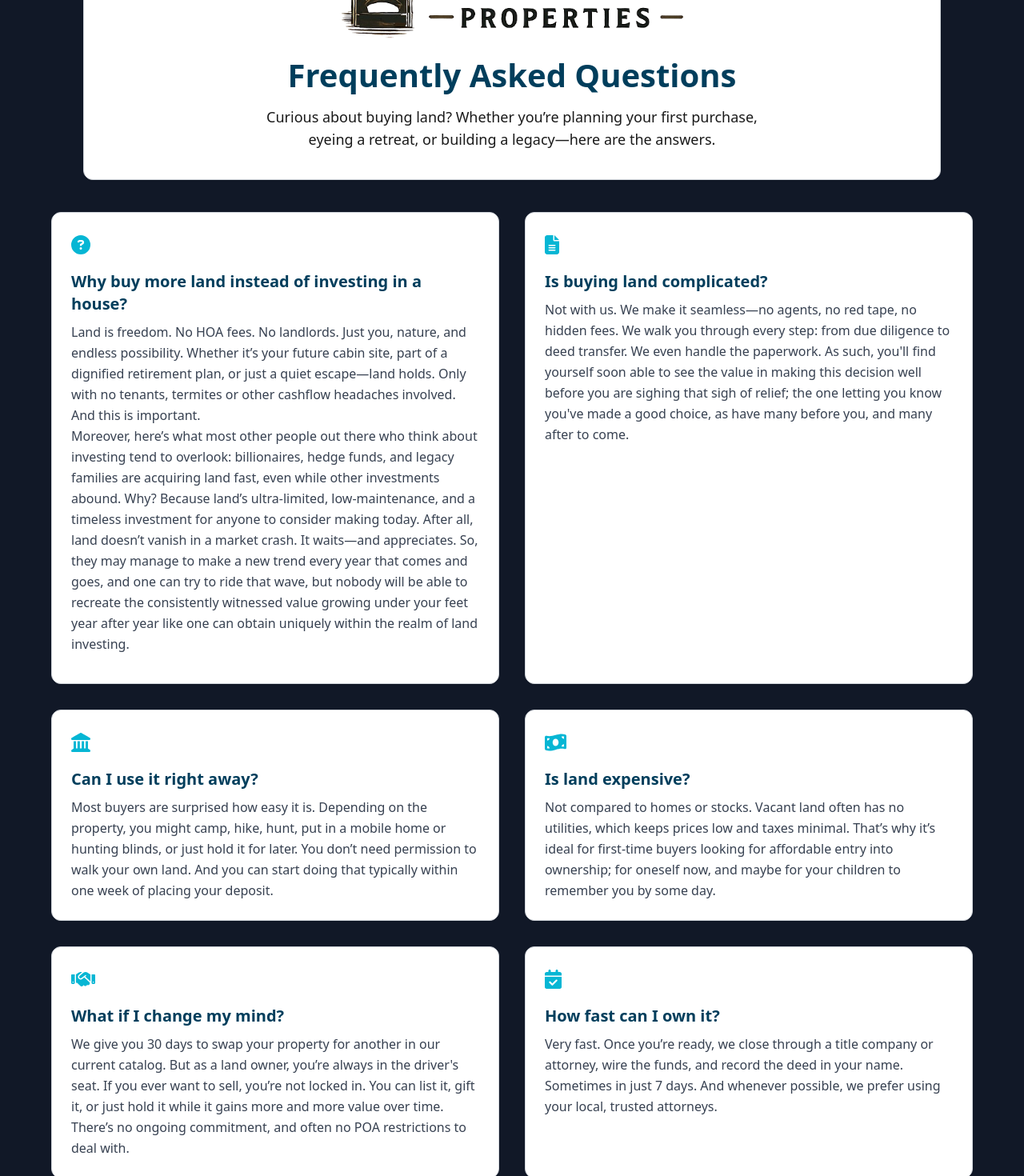
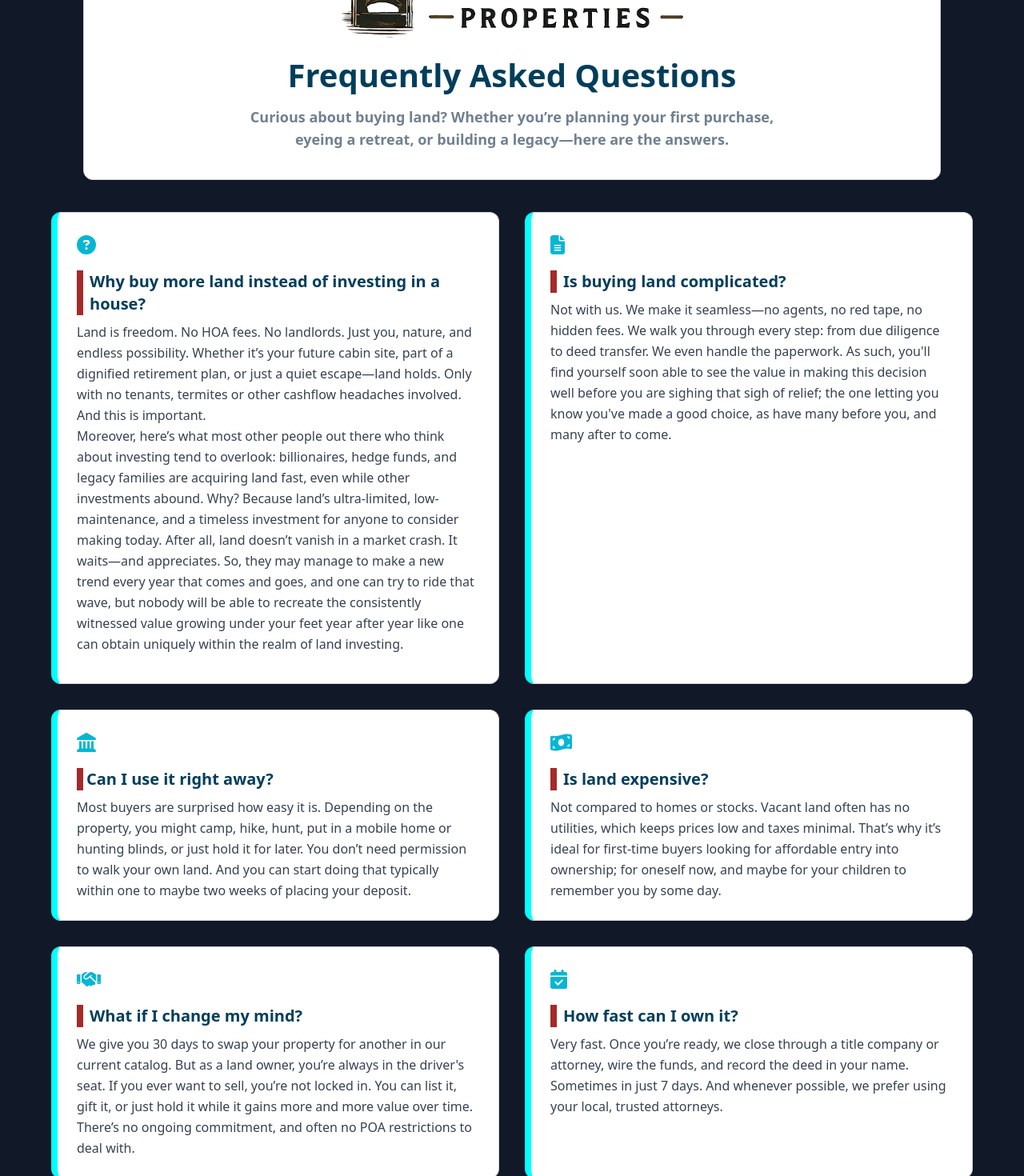
Before and after one commit to nyteksf/covered-bridge-seller-page, a React (Vite) app: page /faq in a window 1280 px wide. Shown: the part 120-1590 px from the top of the page at 80% size. Built offline with nearby package versions, Linux system fonts and the light colour scheme.

Commit message:
update faqpage

```diff
--- a/src/pages/FaqPage.jsx
+++ b/src/pages/FaqPage.jsx
@@ -80,7 +80,7 @@ const FaqPage = () => {
               <h1 className="text-[2rem] md:text-[2.5rem] font-bold text-[#003e5c] mt-4">
                 Frequently Asked Questions
               </h1>
-              <p className="text-lg mt-2 max-w-2xl mx-auto text-[#1a1a1a]">
+              <p className="text-lg mt-2 max-w-2xl mx-auto text-[slategray] font-semibold">
                 Curious about buying land? Whether you’re planning your first
                 purchase, eyeing a retreat, or building a legacy—here are the
                 answers.
@@ -88,11 +88,11 @@ const FaqPage = () => {
             </header>
 
             <section className="grid grid-cols-1 md:grid-cols-2 gap-8">
-              <article className="bg-white p-6 pb-9 rounded-xl border border-gray-300 shadow-sm">
+              <article className="bg-white p-6 pb-9 rounded-xl border border-gray-300 shadow-sm border-l-8 border-l-[cyan]">
                 <div className="text-2xl text-cyan-500 mb-4">
                   <FontAwesomeIcon icon={faQuestionCircle} />
                 </div>
-                <h2 className="text-xl tracking-[0.15] font-semibold text-[#003e5c] mb-2">
+                <h2 className="border-l-8 pl-2 border-l-[brown] text-xl tracking-[0.15] font-semibold text-[#003e5c] mb-2">
                   Why buy more land instead of investing in a house?
                 </h2>
                 <p className="text-gray-700 -tracking-[0.15] leading-relaxed">
@@ -117,11 +117,11 @@ const FaqPage = () => {
                 </p>
               </article>
 
-              <article className="bg-white p-6 rounded-xl border border-gray-300 shadow-sm">
+              <article className="bg-white p-6 rounded-xl border border-gray-300 shadow-sm border-l-8 border-l-[cyan]">
                 <div className="text-2xl text-cyan-500 mb-4">
                   <FontAwesomeIcon icon={faFileAlt} />
                 </div>
-                <h2 className="text-xl font-semibold text-[#003e5c] mb-2 tracking-[0.15]">
+                <h2 className="border-l-8 pl-2 border-l-[brown] text-xl font-semibold text-[#003e5c] mb-2 tracking-[0.15]">
                   Is buying land complicated?
                 </h2>
                 <p className="text-gray-700 leading-relaxed -tracking-[0.15]">
@@ -135,11 +135,11 @@ const FaqPage = () => {
                 </p>
               </article>
 
-              <article className="bg-white p-6 rounded-xl border border-gray-300 shadow-sm">
+              <article className="bg-white p-6 rounded-xl border border-gray-300 shadow-sm border-l-8 border-l-[cyan]">
                 <div className="text-2xl text-cyan-500 mb-4">
                   <FontAwesomeIcon icon={faLandmark} />
                 </div>
-                <h2 className="text-xl font-semibold text-[#003e5c] mb-2 tracking-[0.15]">
+                <h2 className="text-xl font-semibold text-[#003e5c] mb-2 tracking-[0.15] border-l-8 pl-1 border-l-[brown]">
                   Can I use it right away?
                 </h2>
                 <p className="text-gray-700 leading-relaxed -tracking-[0.15]">
@@ -147,15 +147,16 @@ const FaqPage = () => {
                   property, you might camp, hike, hunt, put in a mobile home or
                   hunting blinds, or just hold it for later. You don’t need
                   permission to walk your own land. And you can start doing that
-                  typically within one week of placing your deposit.
+                  typically within one to maybe two weeks of placing your
+                  deposit.
                 </p>
               </article>
 
-              <article className="bg-white p-6 rounded-xl border border-gray-300 shadow-sm">
+              <article className="bg-white p-6 rounded-xl border border-gray-300 shadow-sm border-l-8 border-l-[cyan]">
                 <div className="text-2xl text-cyan-500 mb-4">
                   <FontAwesomeIcon icon={faMoneyBillWave} />
                 </div>
-                <h2 className="text-xl font-semibold text-[#003e5c] mb-2 tracking-[0.15]">
+                <h2 className="border-l-8 pl-2 border-l-[brown] text-xl font-semibold text-[#003e5c] mb-2 tracking-[0.15]">
                   Is land expensive?
                 </h2>
                 <p className="text-gray-700 leading-relaxed -tracking-[0.15]">
@@ -167,11 +168,11 @@ const FaqPage = () => {
                 </p>
               </article>
 
-              <article className="bg-white p-6 rounded-xl border border-gray-300 shadow-sm">
+              <article className="bg-white p-6 rounded-xl border border-gray-300 shadow-sm border-l-8 border-l-[cyan]">
                 <div className="text-2xl text-cyan-500 mb-4">
                   <FontAwesomeIcon icon={faHandshake} />
                 </div>
-                <h2 className="text-xl font-semibold text-[#003e5c] mb-2 tracking-[0.15]">
+                <h2 className="border-l-8 pl-2 border-l-[brown] text-xl font-semibold text-[#003e5c] mb-2 tracking-[0.15]">
                   What if I change my mind?
                 </h2>
                 <p className="text-gray-700 leading-relaxed -tracking-[0.15]">
@@ -184,11 +185,11 @@ const FaqPage = () => {
                 </p>
               </article>
 
-              <article className="bg-white p-6 rounded-xl border border-gray-300 shadow-sm">
+              <article className="bg-white p-6 rounded-xl border border-gray-300 shadow-sm border-l-8 border-l-[cyan]">
                 <div className="text-2xl text-cyan-500 mb-4">
                   <FontAwesomeIcon icon={faCalendarCheck} />
                 </div>
-                <h2 className="text-xl font-semibold text-[#003e5c] mb-2">
+                <h2 className="border-l-8 pl-2 border-l-[brown] text-xl font-semibold text-[#003e5c] mb-2">
                   How fast can I own it?
                 </h2>
                 <p className="text-gray-700 leading-relaxed">
@@ -201,7 +202,7 @@ const FaqPage = () => {
             </section>
 
             <section className="text-center mt-5">
-              <h2 className="text-2xl font-semibold text-[#d8d8d8] mb-6">
+              <h2 className="text-2xl font-semibold text-[#d8d8d8] mb-5">
                 Want clarity on something not covered above?
               </h2>
               <Link
```
